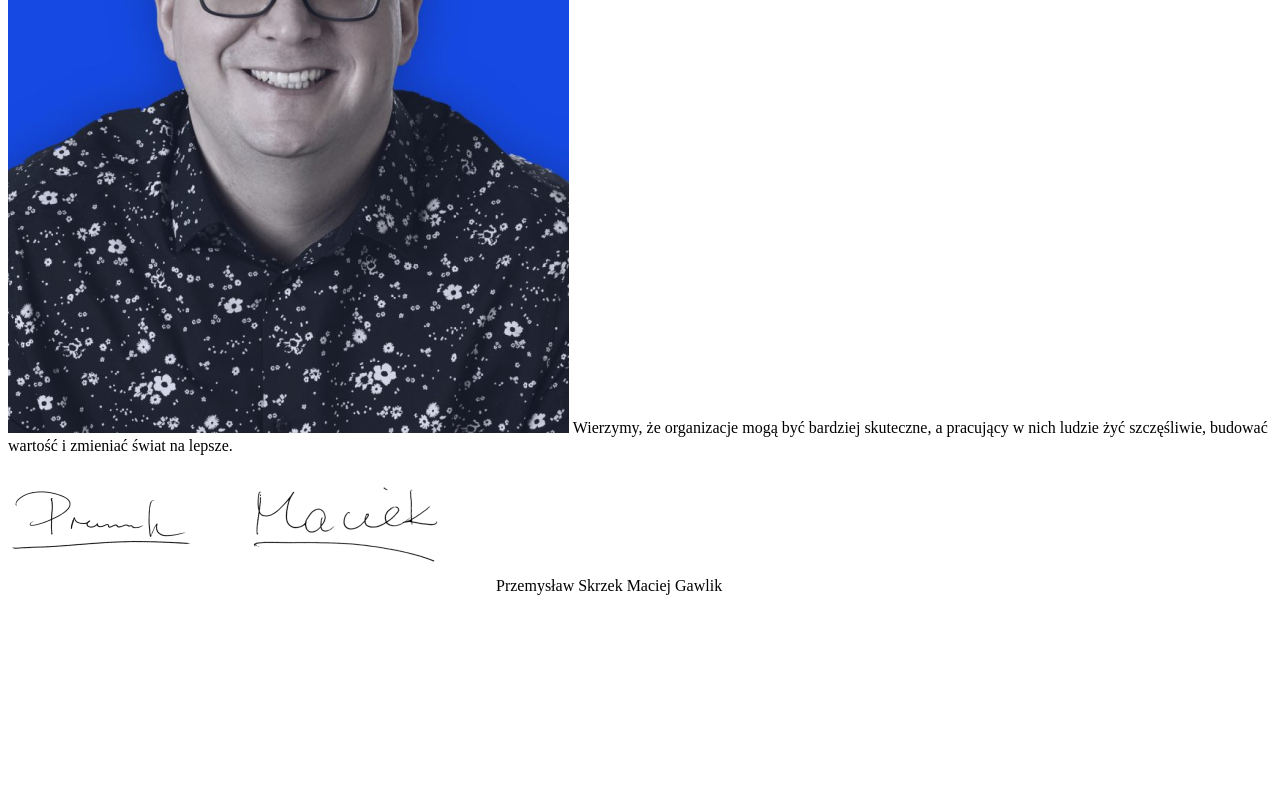
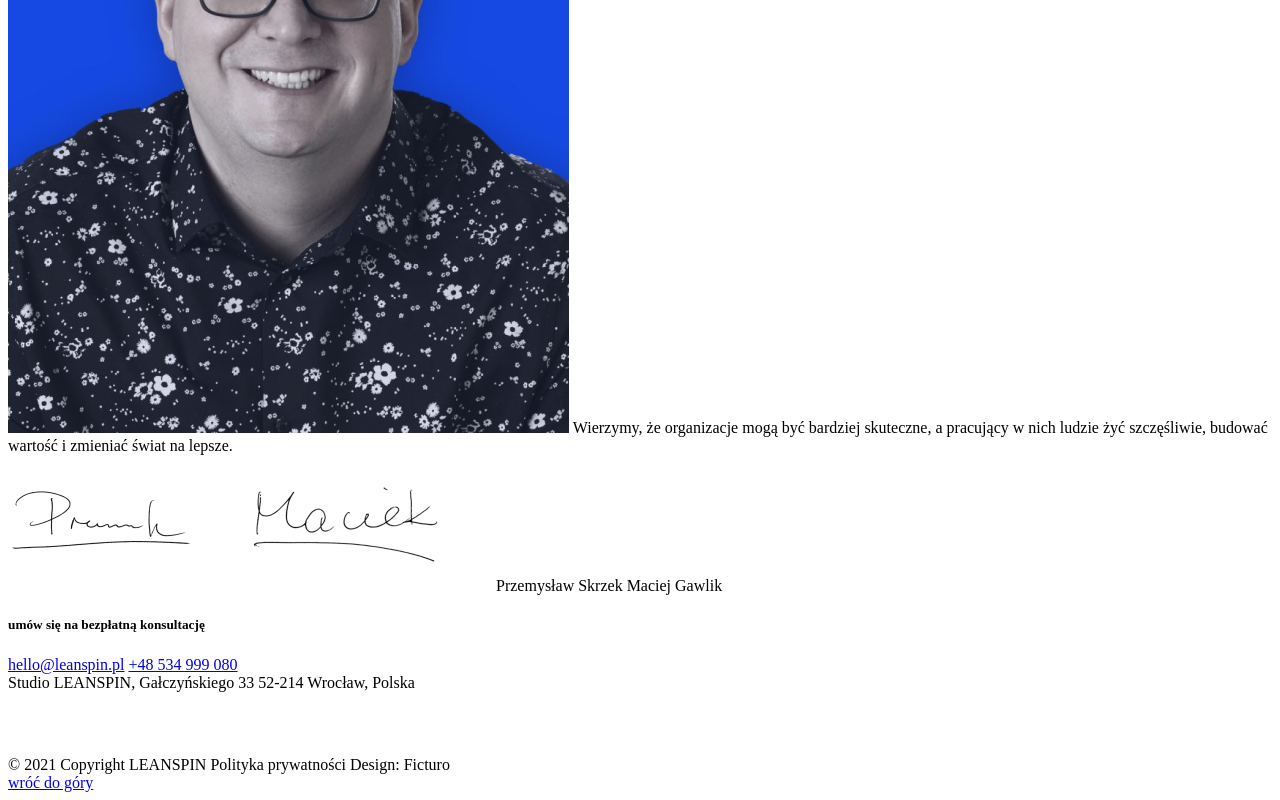
Before and after one commit to vertinskayaaaaa/homework-9, a website built with Parcel: page src/index.html in a window 1280 px wide. Shown: the part 6288-7088 px from the top of the page. Before the commit the page ends 6891 px from the top, so only its background shows below. Built offline with nearby package versions, Linux system fonts and the light colour scheme; files whose address does not match are found by name.

Commit message:
9 section + 10 section (=footer)

```diff
--- a/src/index.html
+++ b/src/index.html
@@ -200,5 +200,37 @@
             </div>
         </div>
     </div>
+    <!-- 9 sekcja - kontakty -->
+    <div class="contacts">
+        <div class="contacts_container">
+            <h5 class="contacts_title">umów się na bezpłatną konsultację</h5>
+            <div class="contacts_links">
+                <span><a href="mailto:hello@leanspin.pl">hello@leanspin.pl</a></span>
+                <span><a href="tel:+48534999080">+48 534 999 080</a></span>
+            </div>
+            <div class="contacts_wrapper">
+                <div class="contacts_wrapper_adress">
+                    <span>Studio LEANSPIN, Gałczyńskiego 33</span>
+                    <span>52-214 Wrocław, Polska</span>
+                </div>
+                <div class="contacts_wrapper_media">
+                    <a href="https://www.facebook.com" ><img class="contacts_wrapper_media_item" src="./style/assets/img/facebook.png" alt="facebook" ></a>
+                    <a href="https://ru.linkedin.com"><img class="contacts_wrapper_media_item" src="./style/assets/img/IN.png" alt="in"></a>
+                </div>
+            </div>
+            <div class="contacts_footer">
+                <span class="contacts_footer_item">© 2021 Copyright LEANSPIN</span>
+                <span class="contacts_footer_item">Polityka prywatności</span>
+                <span class="contacts_footer_item contacts_footer_right_side">Design: Ficturo</span>
+            </div>
+        </div>
+    </div>
+    <!-- 10 sekcja - footer strony  -->
+    <footer class="footer">
+        <a href="#header">
+            <div class="footer_container">
+                <span class="footer_to_top">wróć do góry</span>
+            </div></a>
+    </footer>
 </body>
 </html>
```
